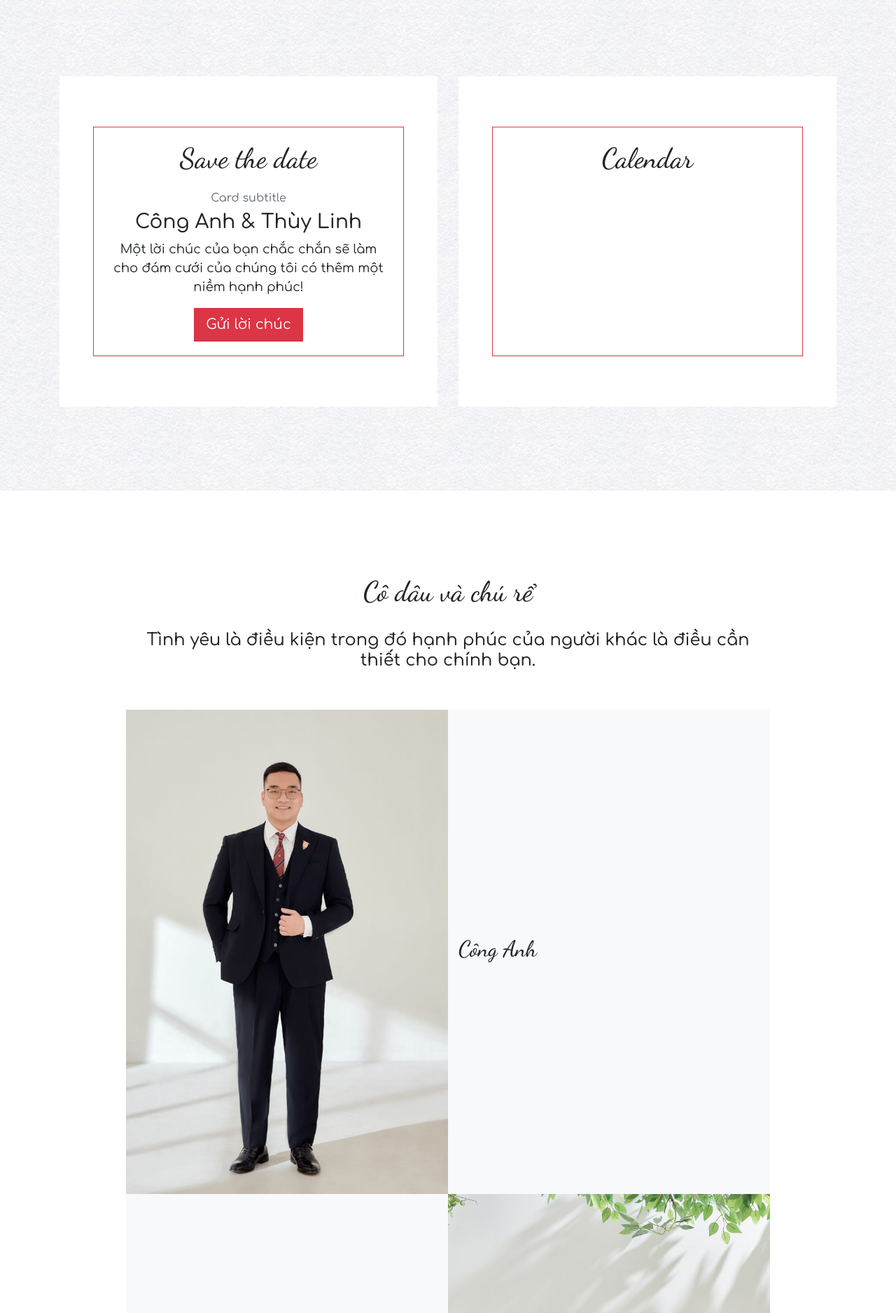
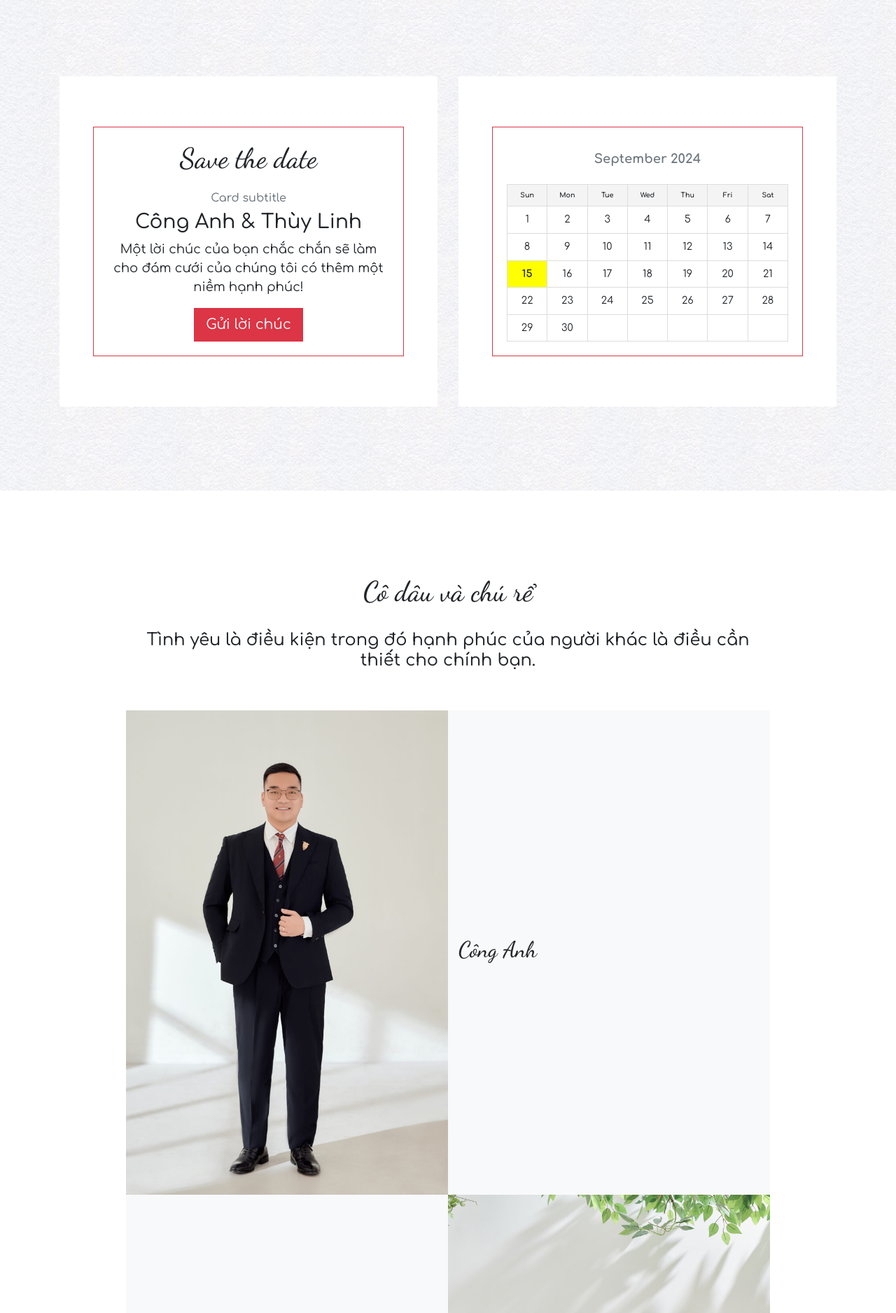
Before and after one commit to AnthonyTheDreamer/wedding, a Jekyll site: the page built from index.html, in a window 1280 px wide. Shown: the part 914-2790 px from the top of the page at 70% size. Built offline with Jekyll 4.4.1, drawn with Linux system fonts in a browser that asks for light colours.

Commit message:
Add calendar

```diff
--- a/_includes/save-the-date.html
+++ b/_includes/save-the-date.html
@@ -1,12 +1,12 @@
 <section id="save-the-date" class="bg-section">
     <div class="container">
-        <div class="row">
-            <div class="col col-md-6">
+        <div class="row justify-content-center">
+            <div class="col-12 col-sm-10 col-md-8 col-lg-6">
                 <div class="card border-0 rounded-0 p-4 h-100">
                     <div class="card-body my-5 mx-4 border border-2 border-danger text-center ">
                         <h1 class="card-title text-title">Save the date</h1>
                         <h6 class="card-subtitle mt-4 mb-2 text-muted">Card subtitle</h6>
-                        <h3 class="couple">Công Anh & Thùy Linh</h3>
+                        <h3 class="couple">{{ site.data.main.groom.name }} & {{ site.data.main.bride.name }}</h3>
                         <p class="card-text">Một lời chúc của bạn chắc chắn sẽ làm cho đám cưới của chúng tôi có thêm
                             một niềm hạnh phúc!</p>
                         <a class="btn btn-danger btn-lg rounded-0" href="#wishes" role="button">Gửi lời chúc</a>
@@ -14,10 +14,10 @@
                 </div>
             </div>
 
-            <div class="col col-md-6">
+            <div class="col-12 col-sm-10 col-md-8 col-lg-6 mt-4 mt-lg-0">
                 <div class="card border-0 rounded-0 p-4 h-100">
                     <div class="card-body my-5 mx-4 border border-2 border-danger text-center ">
-                        <h1 class="card-title text-title">Calendar</h1>
+                        <div id="calendar"></div>
                     </div>
                 </div>
             </div>
--- a/_sass/style/_save-the-date.scss
+++ b/_sass/style/_save-the-date.scss
@@ -1,3 +1,46 @@
 #save-the-date {
+    #calendar {
+        table {
+            border-collapse: collapse;
+            width: 100%;
+            max-width: 100%;
+            table-layout: fixed;
+            /* Distributes the width evenly */
+        }
 
+        caption {
+            text-align: center;
+            /* Center the caption text */
+            font-weight: bold;
+            margin-bottom: 10px;
+            /* Space below the caption */
+            caption-side: top;
+        }
+
+        thead {
+            font-size: 0.6rem;
+        }
+
+        tbody {
+            font-size: 0.9rem;
+        }
+
+        th,
+        td {
+            border: 1px solid #ddd;
+            padding: 8px;
+            text-align: center;
+            word-wrap: break-word;
+            /* Ensures long text breaks into a new line */
+        }
+
+        th {
+            background-color: #f4f4f4;
+        }
+
+        td.highlight {
+            background-color: yellow;
+            font-weight: bold;
+        }
+    }
 }
--- a/js/script.js
+++ b/js/script.js
@@ -26,5 +26,65 @@ $(document).ready(function () {
     });
   }
 
+  function generateCalendar(day, month, year) {
+    var monthNames = [
+      "January", "February", "March", "April", "May", "June",
+      "July", "August", "September", "October", "November", "December"
+    ];
+
+    var dayNames = ["Sun", "Mon", "Tue", "Wed", "Thu", "Fri", "Sat"];
+
+    var firstDay = new Date(year, month - 1, 1).getDay();
+    var daysInMonth = new Date(year, month, 0).getDate();
+
+    var $table = $('<table></table>');
+    var $caption = $('<caption></caption>').text(monthNames[month - 1] + ' ' + year);
+    var $thead = $('<thead></thead>');
+    var $headerRow = $('<tr></tr>');
+
+    // Add day of the week headers
+    dayNames.forEach(function (dayName) {
+      $headerRow.append($('<th></th>').text(dayName));
+    });
+
+    $thead.append($headerRow);
+    var $tbody = $('<tbody></tbody>');
+    var $currentRow = $('<tr></tr>');
+    var dayOfWeek = 0;
+
+    // Fill in the days of the month
+    for (var i = 0; i < firstDay; i++) {
+      $currentRow.append($('<td></td>'));
+      dayOfWeek++;
+    }
+
+    for (var date = 1; date <= daysInMonth; date++) {
+      if (dayOfWeek == 7) {
+        $tbody.append($currentRow);
+        $currentRow = $('<tr></tr>');
+        dayOfWeek = 0;
+      }
+
+      var $cell = $('<td></td>').text(date);
+      if (date == day) {
+        $cell.addClass('highlight');
+      }
+      $currentRow.append($cell);
+      dayOfWeek++;
+    }
+
+    // Fill the remaining cells of the last week with empty cells
+    while (dayOfWeek < 7) {
+      $currentRow.append($('<td></td>'));
+      dayOfWeek++;
+    }
+
+    $tbody.append($currentRow);
+
+    $table.append($caption).append($thead).append($tbody);
+    return $table;
+  }
+
   smoothScrolling();
+  $('#calendar').append(generateCalendar(15, 9, 2024));
 });
```
Also changed, not shown: _includes/services.html (deleted, +0 -42 lines).
